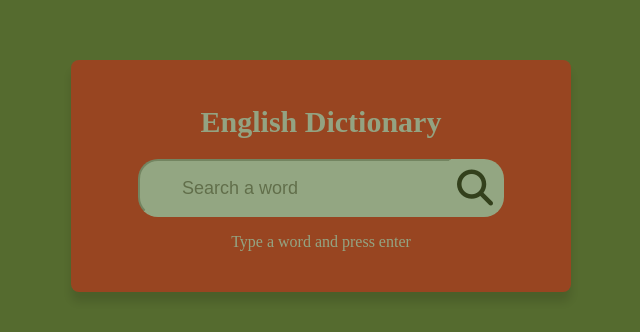
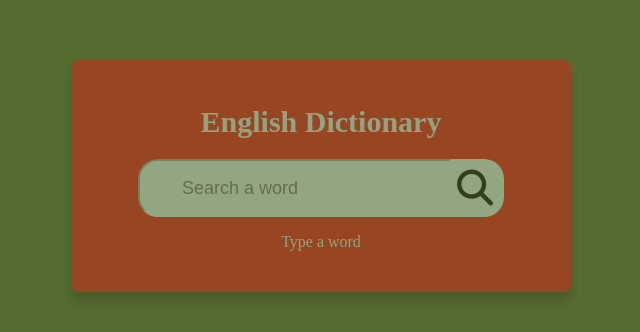
Before and after one commit to NwabuezeM/Dictionary, a plain HTML site: page index.html in a window 1280 px wide. Shown: the part 224-556 px from the top of the page, without its empty margins (319-959 px from the left). Drawn offline with Linux system fonts and the light colour scheme.

Commit message:
Update index.html

```diff
--- a/index.html
+++ b/index.html
@@ -14,7 +14,7 @@
     <input type="text" class="input" id="input" placeholder="Search a word">
     <button id="searchBtn"><i class="fas fa-search"></i></button>
   </div>
-    <p class="info-text" id="info-text">Type a word and press enter</p>
+    <p class="info-text" id="info-text">Type a word</p>
     <div class="meaning-container" id="meaning-container">
         <p>Word Title: <span id="title">___</span></p>
         <p>Meaning: <span id="meaning">___</span></p>
```
